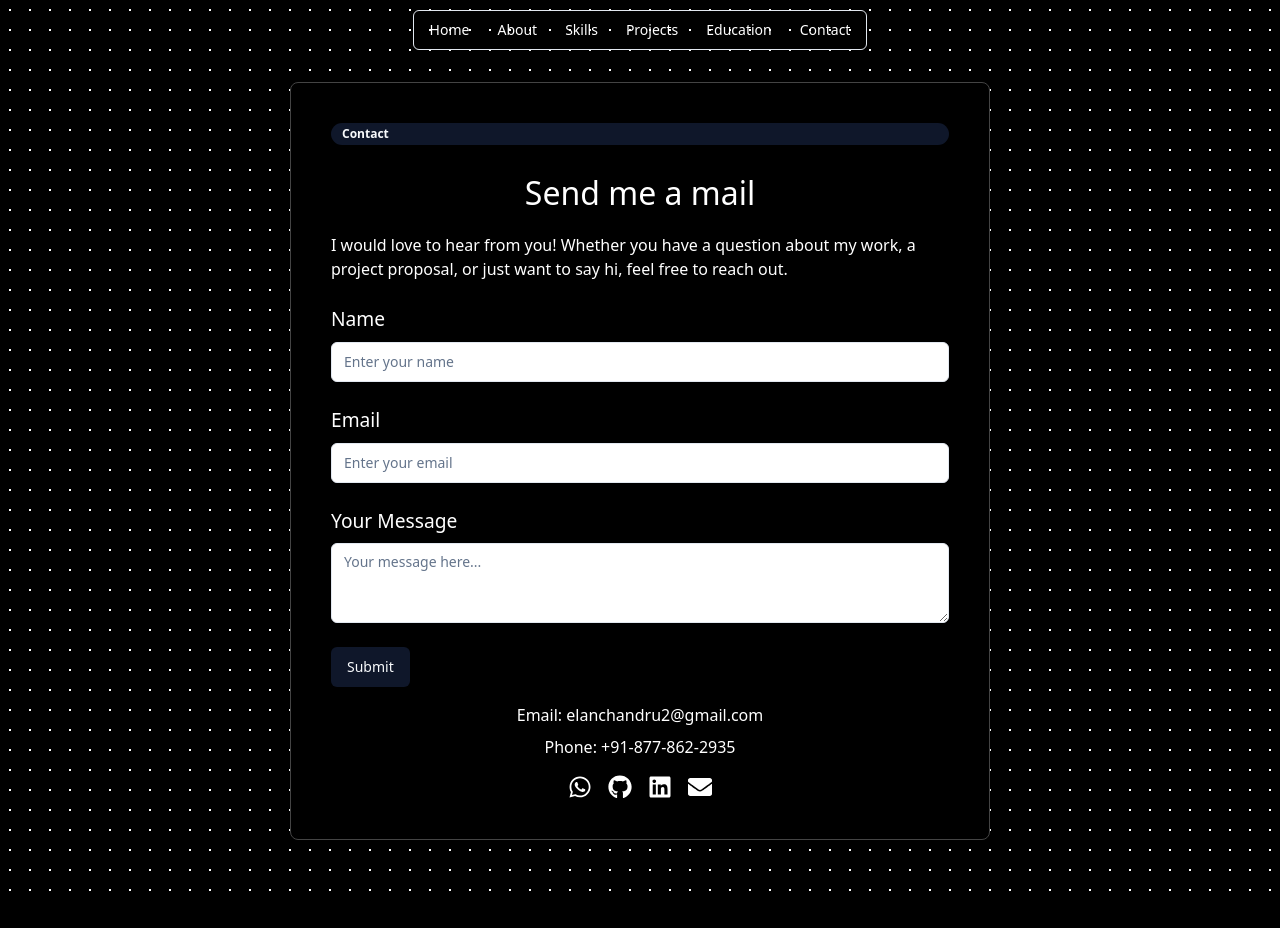
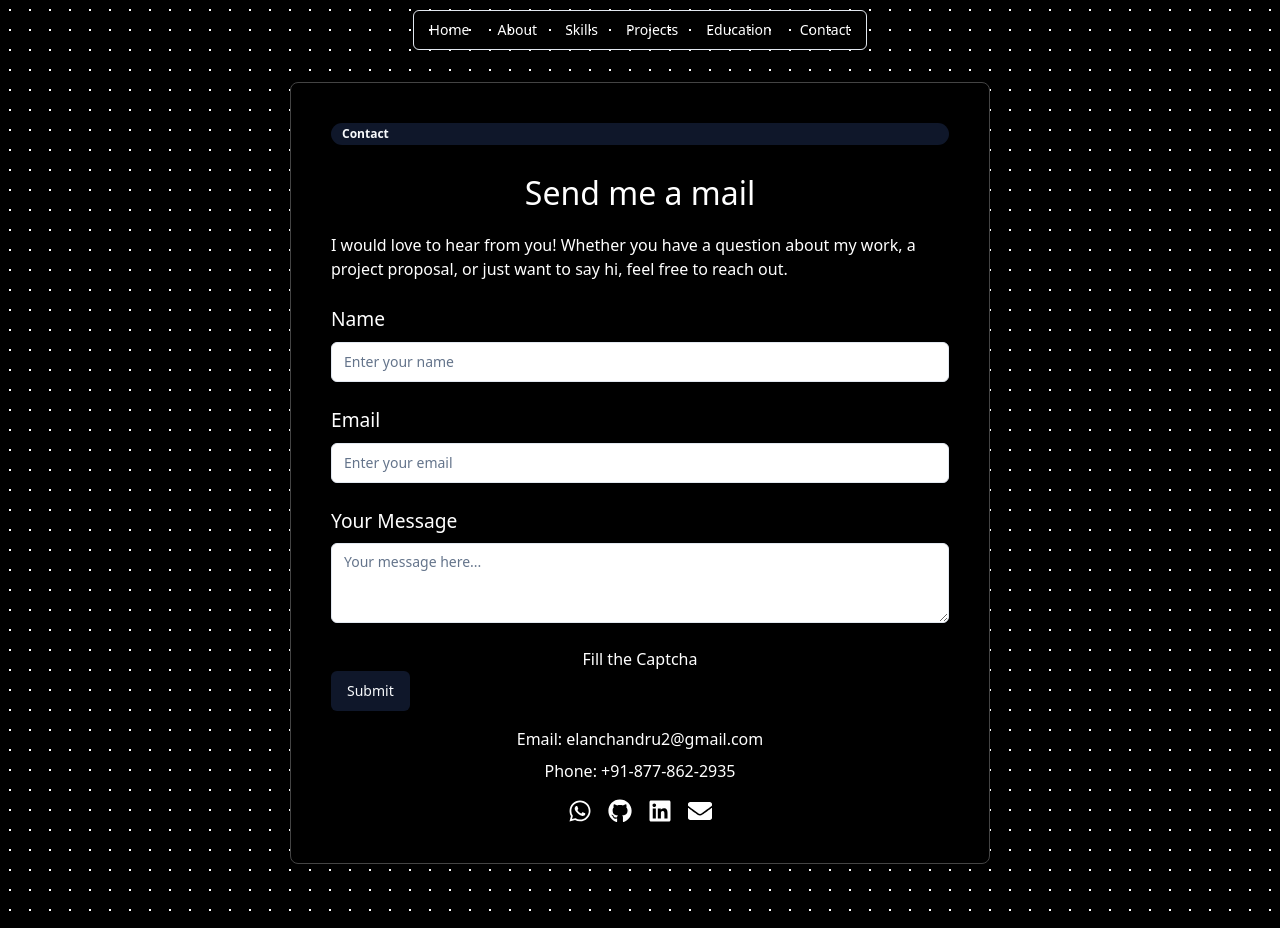
Before and after one commit to elanchandru2/Shadecn--Portfolio, a React (Vite) app: page /contact in a window 1280 px wide. Before the commit the page ends 904 px from the top, so only its background shows below. Built offline with nearby package versions, Linux system fonts and the light colour scheme.

Commit message:
updated the captcha

```diff
--- a/src/components/Contact.jsx
+++ b/src/components/Contact.jsx
@@ -204,7 +204,7 @@ const Contact = () => {
                   required
                 />
               </FormGroup>
-              <div className="h-captcha" style={{ display: 'flex', justifyContent: 'center' }} data-captcha="true"></div>
+              <div className="h-captcha" style={{ display: 'flex', justifyContent: 'center' }} data-captcha="true">Fill the Captcha</div>
               <Button type="submit" disabled={isSubmitting}>{isSubmitting ? 'Submitting...' : 'Submit'}</Button>
             </form>
             <ContactDetails>
```
